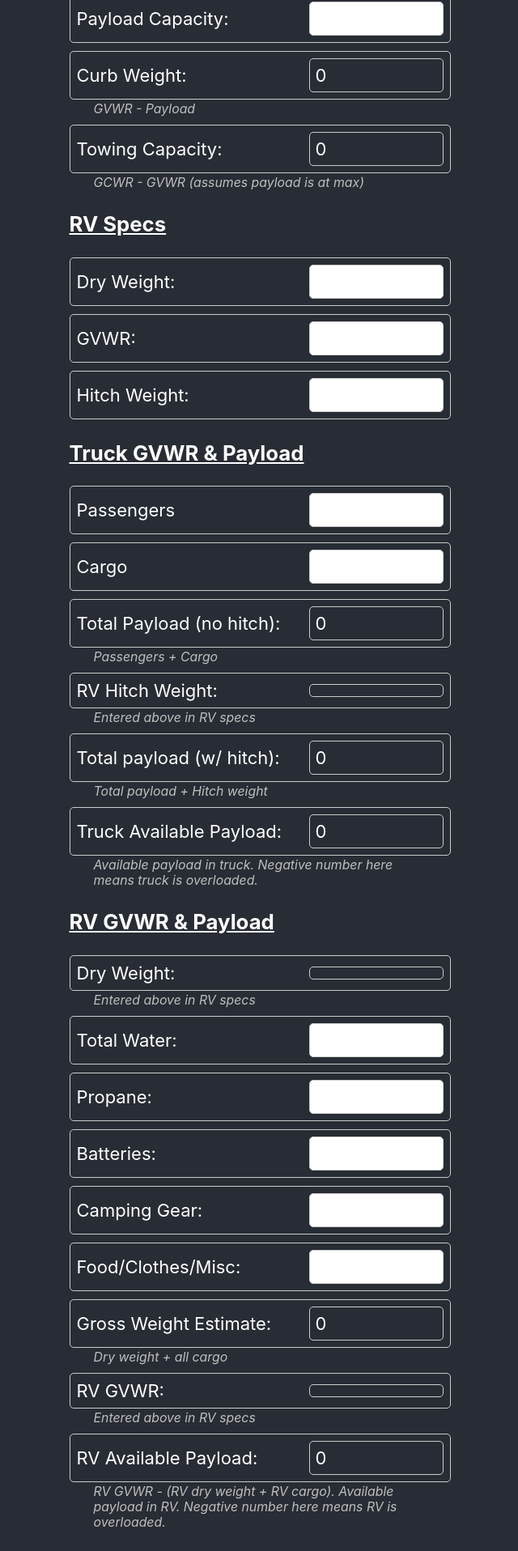
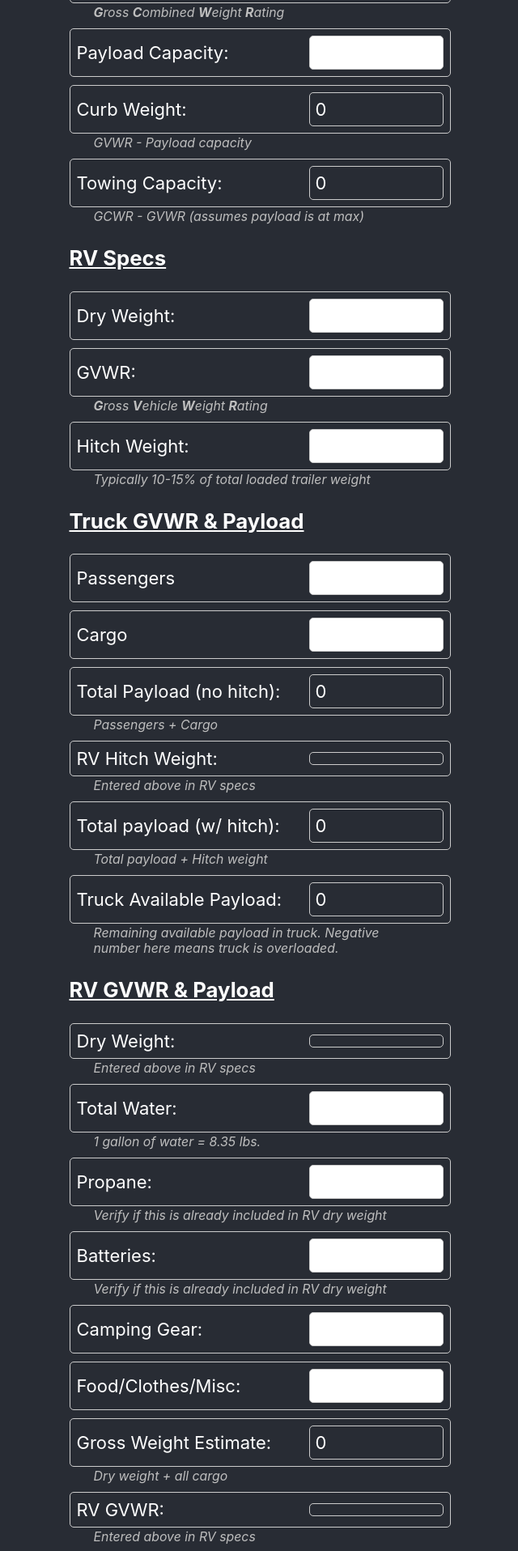
Before and after one commit to iamabrom/towcalculator, a React (Create React App) app in the folder tow-calculator/: page / in a window 1280 px wide. Shown: the part 440-2356 px from the top of the page at 81% size, without its empty margins (319-959 px from the left). Built offline with nearby package versions, Linux system fonts and the light colour scheme.

Commit message:
Update Calculator.tsx

```diff
--- a/tow-calculator/src/Calculator.tsx
+++ b/tow-calculator/src/Calculator.tsx
@@ -159,6 +159,10 @@ const Calculator = () => {
             onChange={(e) => settruckGVWR(e.target.value)}
           />
         </div>
+        <div className="HelpText">
+          <strong>G</strong>ross <strong>V</strong>ehicle <strong>W</strong>
+          eight <strong>R</strong>ating
+        </div>
         <div className="input-group">
           <label>GCWR:</label>
           <input
@@ -166,6 +170,10 @@ const Calculator = () => {
             value={truckGCWR}
             onChange={(e) => settruckGCWR(e.target.value)}
           />
+        </div>
+        <div className="HelpText">
+          <strong>G</strong>ross <strong>C</strong>ombined <strong>W</strong>
+          eight <strong>R</strong>ating
         </div>
         <div className="input-group">
           <label>Payload Capacity:</label>
@@ -181,7 +189,7 @@ const Calculator = () => {
             {truckCurbWeight.toLocaleString()}
           </span>
         </div>
-        <div className="HelpText">GVWR - Payload</div>
+        <div className="HelpText">GVWR - Payload capacity</div>
         <div className="input-group">
           <span className="result-label">Towing Capacity:</span>
           <span className="result-value">
@@ -208,6 +216,10 @@ const Calculator = () => {
           onChange={(e) => setrvGVWR(e.target.value)}
         />
       </div>
+      <div className="HelpText">
+        <strong>G</strong>ross <strong>V</strong>ehicle <strong>W</strong>
+        eight <strong>R</strong>ating
+      </div>
       <div className="input-group">
         <label>Hitch Weight:</label>
         <input
@@ -215,6 +227,9 @@ const Calculator = () => {
           value={rvHitchWeight}
           onChange={(e) => setrvHitchWeight(e.target.value)}
         />
+      </div>
+      <div className="HelpText">
+        Typically 10-15% of total loaded trailer weight
       </div>
       {/* ============================ Truck GVWR & Payload ============================ */}
       <h3>Truck GVWR & Payload</h3>
@@ -260,8 +275,8 @@ const Calculator = () => {
         </span>
       </div>
       <div className="HelpText">
-        Available payload in truck. Negative number here means truck is
-        overloaded.
+        Remaining available payload in truck. Negative number here means truck
+        is overloaded.
       </div>
       {/* ============================ RV GVWR & Payload ============================ */}
       <h3>RV GVWR & Payload</h3>
@@ -278,6 +293,7 @@ const Calculator = () => {
           onChange={(e) => setrvPayloadWater(e.target.value)}
         />
       </div>
+      <div className="HelpText">1 gallon of water = 8.35 lbs.</div>
       <div className="input-group">
         <label>Propane:</label>
         <input
@@ -286,6 +302,9 @@ const Calculator = () => {
           onChange={(e) => setrvPayloadPropane(e.target.value)}
         />
       </div>
+      <div className="HelpText">
+        Verify if this is already included in RV dry weight
+      </div>
       <div className="input-group">
         <label>Batteries:</label>
         <input
@@ -293,6 +312,9 @@ const Calculator = () => {
           value={rvPayloadBatteries}
           onChange={(e) => setrvPayloadBatteries(e.target.value)}
         />
+      </div>
+      <div className="HelpText">
+        Verify if this is already included in RV dry weight
       </div>
       <div className="input-group">
         <label>Camping Gear:</label>
@@ -329,8 +351,8 @@ const Calculator = () => {
         </span>
       </div>
       <div className="HelpText">
-        RV GVWR - (RV dry weight + RV cargo). Available payload in RV. Negative
-        number here means RV is overloaded.
+        Remaining available payload in RV. Negative number here means RV is
+        overloaded.
       </div>
       {/* ============================ GCWR and Tow Capacity ============================ */}
       <h3>GCWR and Tow Capacity</h3>
```
